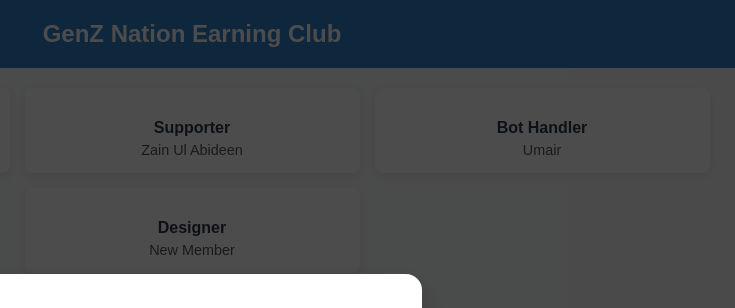
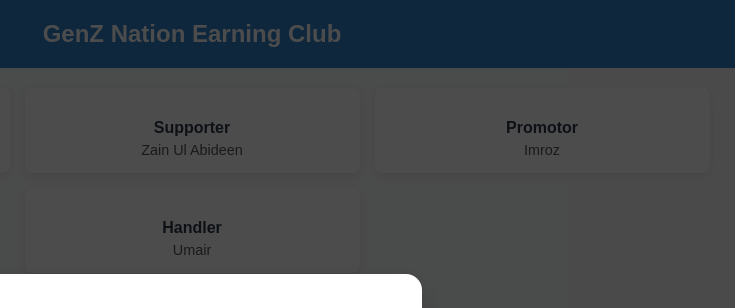
Before and after one commit to zarghamullahshah/JazzFreePKG, a plain HTML site: page index.html in a window 1280 px wide. Shown: the top 308 px of the page, 448-1183 px from the left. Drawn offline with Linux system fonts and the light colour scheme.

Commit message:
Update index.html

```diff
--- a/index.html
+++ b/index.html
@@ -212,12 +212,12 @@
     <div class="price">Zain Ul Abideen</div>
   </div>
   <div class="team-card">
-    <h3>Bot Handler</h3>
-    <div class="price">Umair</div>
+    <h3>Promotor</h3>
+    <div class="price">Imroz</div>
   </div>
   <div class="team-card">
-    <h3>Designer</h3>
-    <div class="price">New Member</div>
+    <h3>Handler</h3>
+    <div class="price">Umair</div>
   </div>
 </div>
 
```
